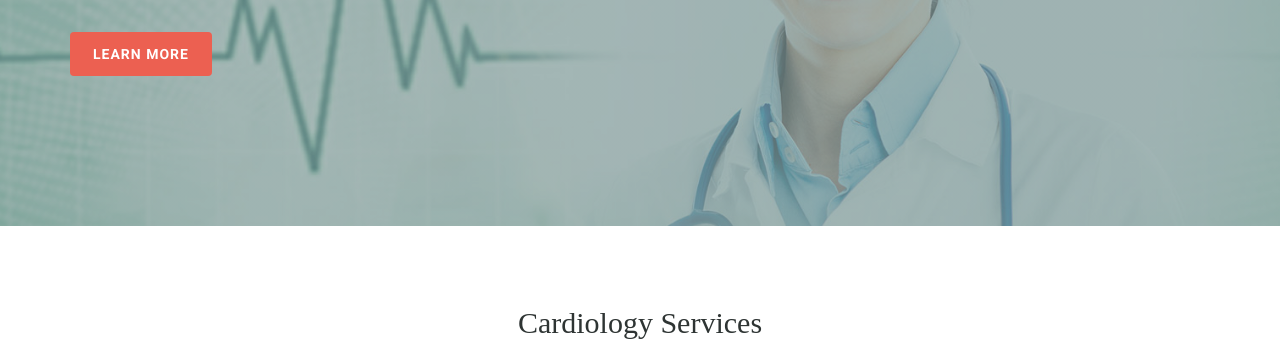
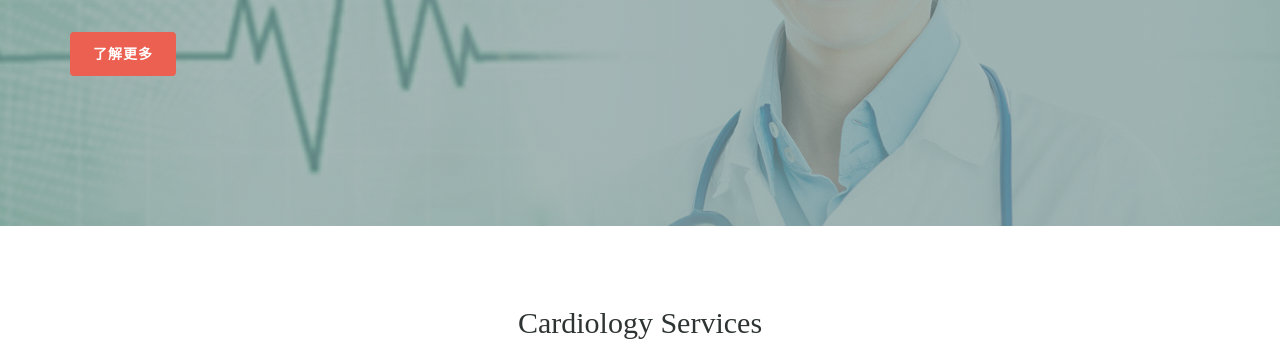
Before and after one commit to zbhDoctorDream/met-oncology-cardiovascular.github.io, a plain HTML site: page a/index.html in a window 1280 px wide. Shown: the part 444-790 px from the top of the page. Drawn offline with nearby package versions, Linux system fonts and the light colour scheme.

Commit message:
Update index.html

```diff
--- a/a/index.html
+++ b/a/index.html
@@ -93,7 +93,7 @@ veterinary cardiology website, pediatric cardiology website">
         <div class="intro-caption"><!-- intro caption -->
           <h1 class="intro-title">一同探索肿瘤心脏病学</h1>
           <p class="mb40">欢迎来到MET团队肿瘤心脏病学<br> 研究小组</p>
-          <a href="#" class="btn btn-default">Learn more</a> </div>
+          <a href="#" class="btn btn-default">了解更多</a> </div>
         <!-- /.intro caption -->
       </div>
     </div>
```
